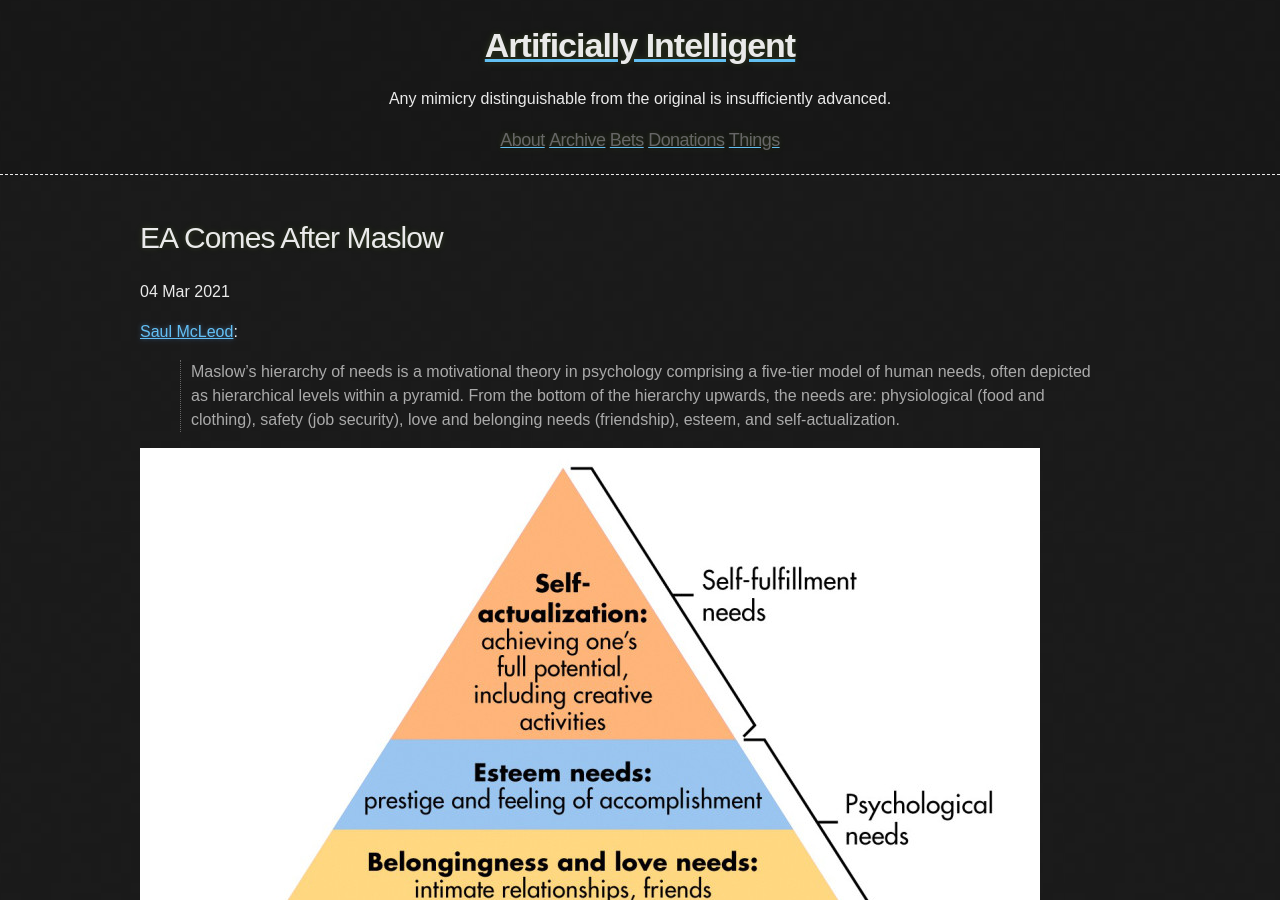
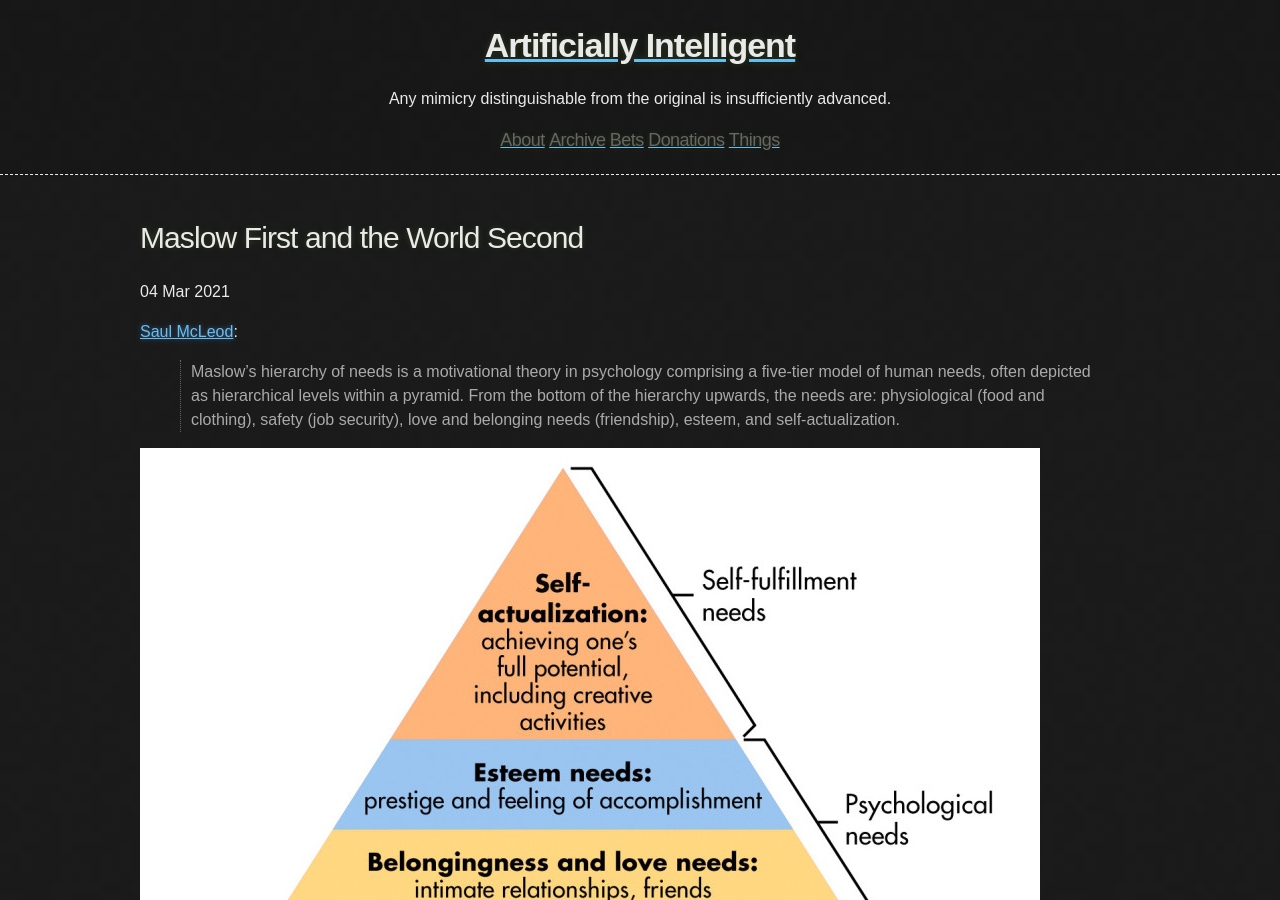
Before and after one commit to tocttou/hacker-blog, a Jekyll site: the page built from _posts/2021-3-4-Maslow.md, in a window 1280 px wide and 900 px high. Built offline with Jekyll 4.4.1, drawn with Linux system fonts in a browser that asks for light colours.

Commit message:
Update 2021-3-4-Maslow.md

```diff
--- a/_posts/2021-3-4-Maslow.md
+++ b/_posts/2021-3-4-Maslow.md
@@ -1,5 +1,5 @@
 ---
-title: EA Comes After Maslow
+title: Maslow First and the World Second
 
 ---
 
```
